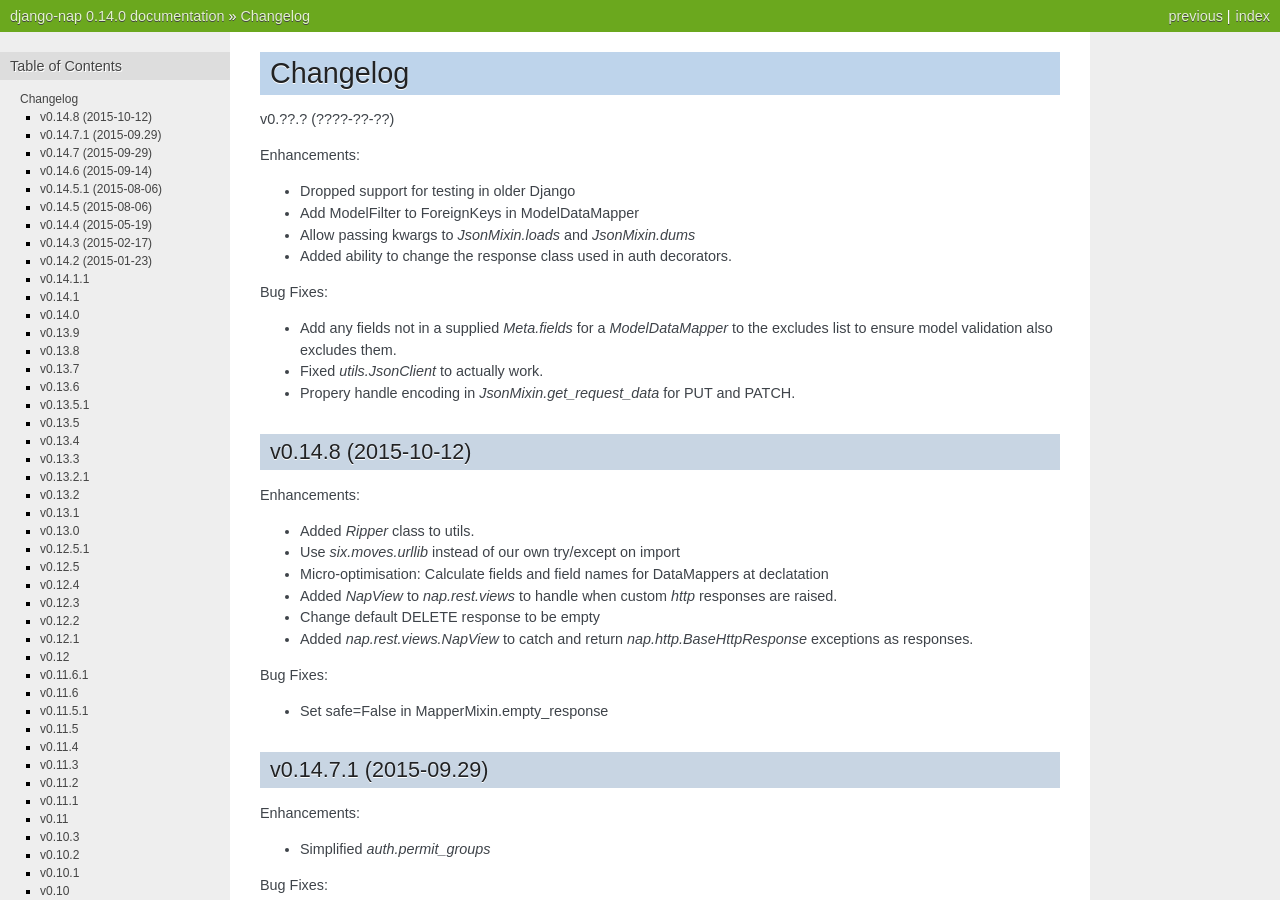
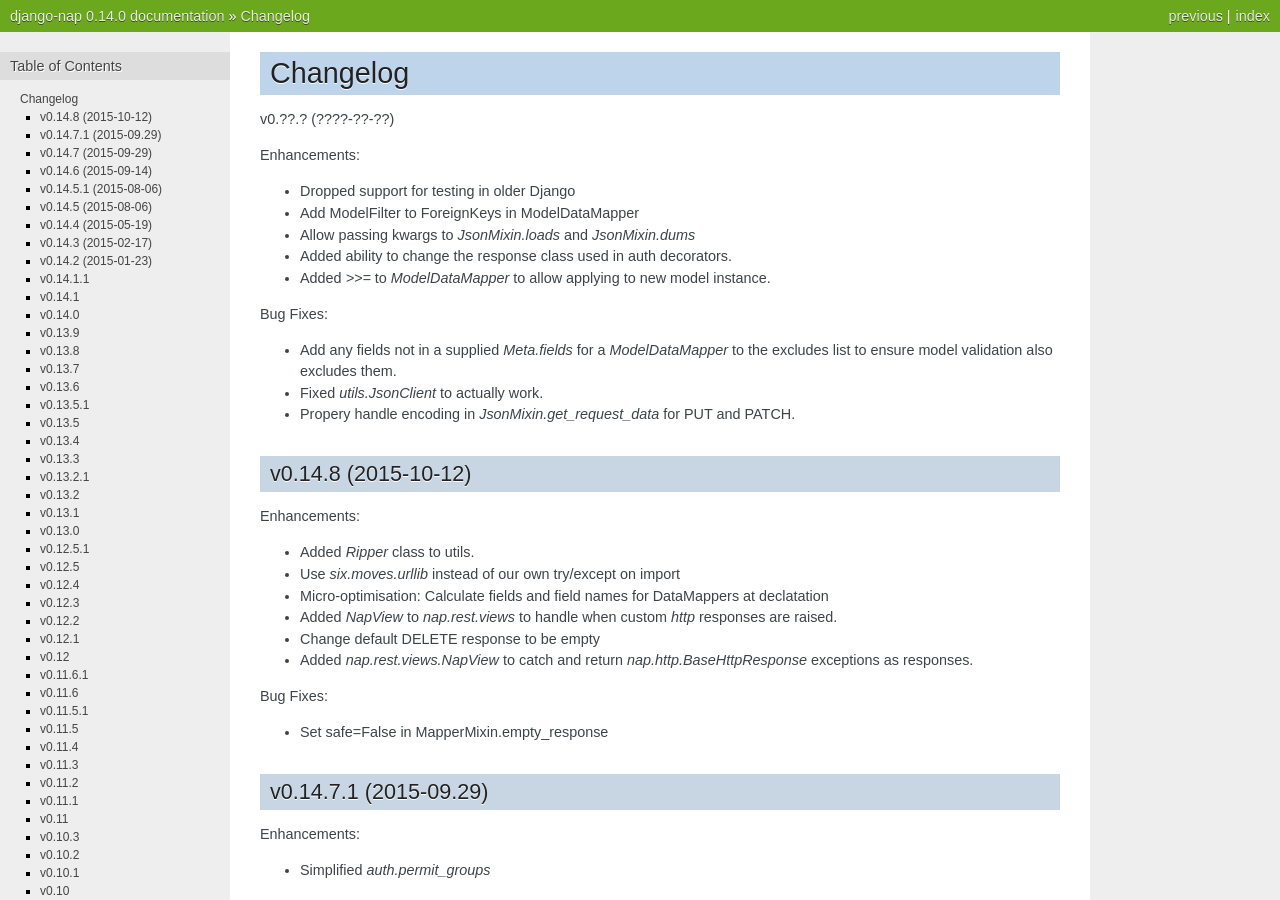
Before and after one commit to funkybob/django-nap, a Sphinx documentation site: the page built from docs/changelog.rst, in a window 1280 px wide and 900 px high. Built offline with Sphinx 7.4.7, drawn with Linux system fonts in a browser that asks for light colours; pages that are not in the unit, such as notebooks, are missing from menus.

Commit message:
Update changelog

```diff
--- a/docs/changelog.rst
+++ b/docs/changelog.rst
@@ -10,6 +10,7 @@
 - Add ModelFilter to ForeignKeys in ModelDataMapper
 - Allow passing kwargs to `JsonMixin.loads` and `JsonMixin.dums`
 - Added ability to change the response class used in auth decorators.
+- Added `>>=` to `ModelDataMapper` to allow applying to new model instance.
 
 Bug Fixes:
 
```
